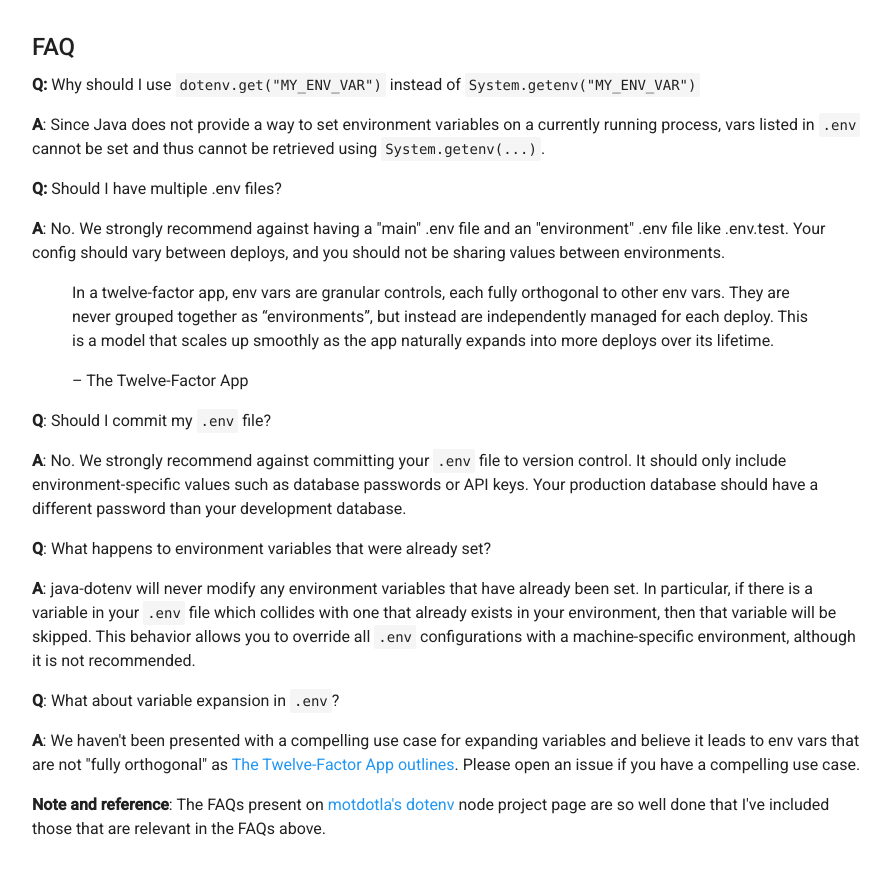
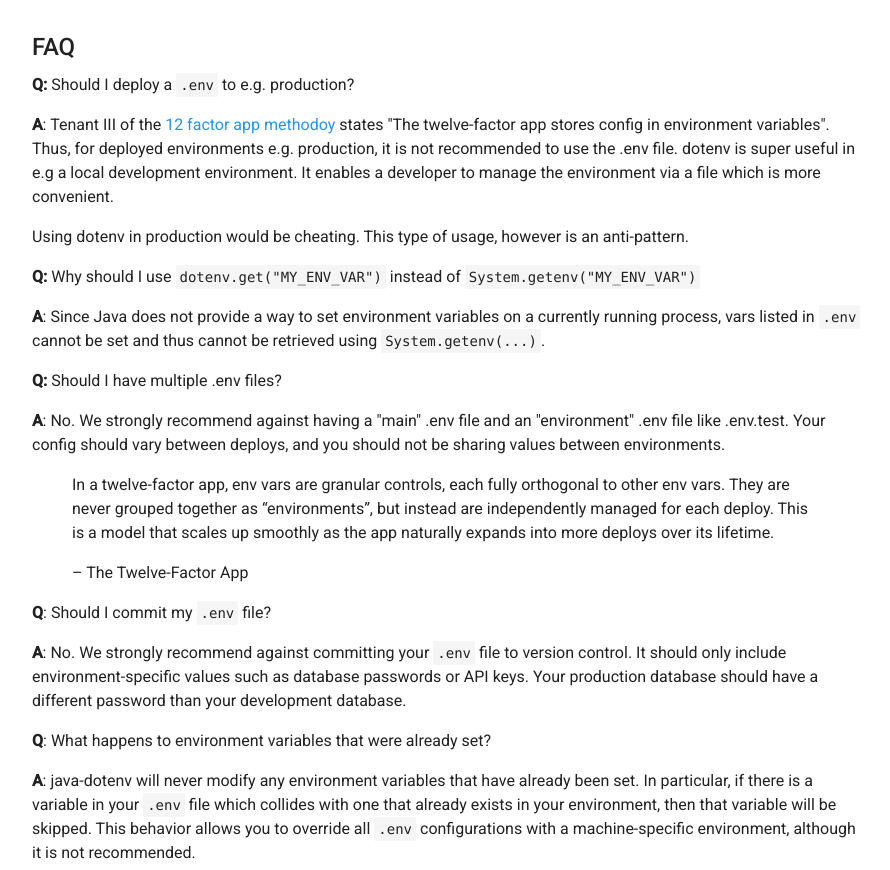
Before and after one commit to cdimascio/dotenv-kotlin, a plain HTML site: page index.html in a window 1280 px wide. Shown: the part 7179-8049 px from the top of the page, without its empty margins (192-1082 px from the left). Drawn offline with Linux system fonts and the light colour scheme.

Commit message:
Update index.html via compositor.io

```diff
--- a/index.html
+++ b/index.html
@@ -131,6 +131,9 @@ dotenv[<span class="hljs-string">&quot;HOME&quot;</span>]</pre><h2>Configuration
 <li>see <a href="./src/test/java/tests/JavaTests.java">Java tests</a></li>
 </ul>
 <h2>FAQ</h2>
+<p><strong>Q:</strong> Should I deploy a <code>.env</code> to e.g. production?</p>
+<p><strong>A</strong>: Tenant III of the <a href="https://12factor.net/config">12 factor app methodoy</a> states &quot;The twelve-factor app stores config in environment variables&quot;. Thus, for deployed environments e.g. production, it is not recommended to use the .env file. dotenv is super useful in e.g a local development environment. It enables a developer to manage the environment via a file which is more convenient.</p>
+<p>Using dotenv in production would be cheating. This type of usage, however is an anti-pattern.</p>
 <p><strong>Q:</strong> Why should I use <code>dotenv.get(&quot;MY_ENV_VAR&quot;)</code> instead of <code>System.getenv(&quot;MY_ENV_VAR&quot;)</code></p>
 <p><strong>A</strong>: Since Java does not provide a way to set environment variables on a currently running process, vars listed in <code>.env</code> cannot be set and thus cannot be retrieved using <code>System.getenv(...)</code>.</p>
 <p><strong>Q:</strong> Should I have multiple .env files?</p>
```
